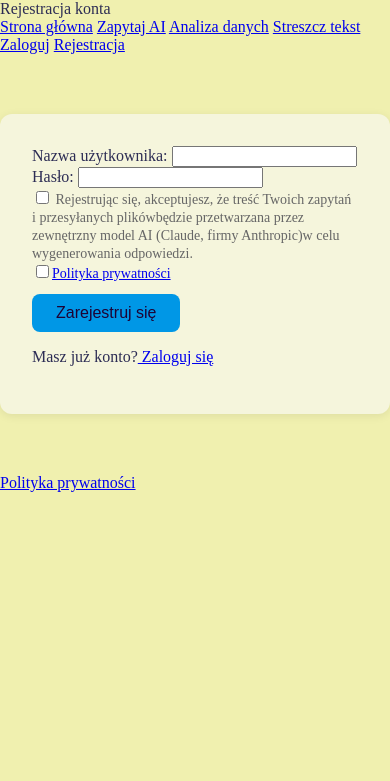
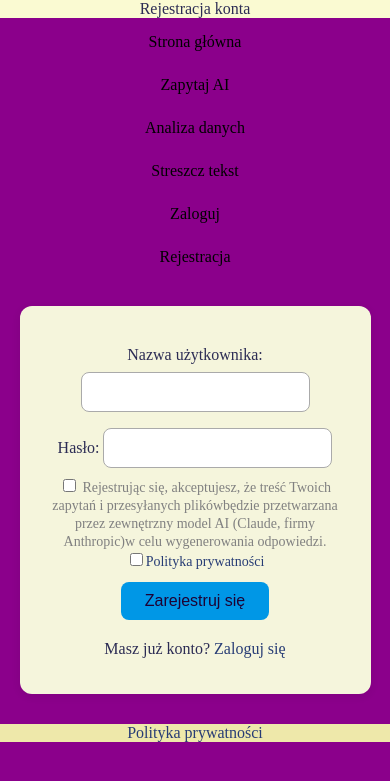
Before and after one commit to Kamil-codes/Kurs_careerwings, a Flask app: page /rejestracja in a window 390 px wide. Shown: the top 781 px of the page. Run offline with Flask 3, Linux system fonts and the light colour scheme.

Commit message:
Refactor CSS styles for improved layout and design

```diff
--- a/static/style.css
+++ b/static/style.css
@@ -5,8 +5,64 @@
 body {
     margin: 0;
     font-family: 'Times New Roman', Times, serif;
-    background-color: #f0f0Af;
+    background-color: darkmagenta;
     color: #2c2c54;
+    text-align: center;
+}
+
+header{
+    background-color: LightGoldenrodYellow;
+    text-align: center;
+    clear: both;
+}
+
+footer{
+    background-color: PaleGoldenrod;
+    text-align: center;
+    clear: both;
+}
+
+.link{
+    float: left;
+    width: 60%;
+}
+
+.user-log{
+    float: left;
+    width: 40%;
+}
+
+.link a,
+.user-log a {
+    display: inline-block;
+    padding: 10px 15px;
+    margin: 5px;
+    color: black;
+    text-decoration: none;
+}
+
+.user-log a [href$="ustawienia"]{
+    background-color: LightSteelBlue;
+    border-radius: 12px;
+}
+
+.user-log a [href$="logowanie"]{
+    background-color: PaleGreen;
+    border-radius: 12px;
+}
+
+.user-log a [href$="rejestracja"]{
+    background-color: Lavender;
+    border-radius: 12px;
+}
+
+.user-log a[href$="wyloguj"] {
+    background-color: Brown;
+    border-radius: 12px;
+}
+
+main{
+    clear: both;
 }
 
 .container {
@@ -19,7 +75,11 @@ body {
 }
 
 h1 {
-    margin-top: 1;
+    margin-top: 10px;
+}
+
+h2{
+    margin-top: 20px;
 }
 
 textarea {
@@ -30,6 +90,31 @@ textarea {
     border: 1px dashed rgb(136, 49, 49);
     border-radius: 8px;
     resize: vertical;
+}
+
+select {
+    padding: 10px;
+    margin: 10px 0;
+    border-radius: 8px;
+    border: 1px solid #aaa;
+    font-size: 16px;
+}
+
+input[type="text"],
+input[type="password"] {
+    padding: 10px;
+    margin: 8px 0;
+    border: 1px solid #aaa;
+    border-radius: 8px;
+    font-size: 16px;
+}
+
+input[type="file"] {
+    margin: 15px 0;
+}
+
+form {
+    margin: 20px 0;
 }
 
 button {
@@ -57,5 +142,51 @@ button:hover {
 
 .check{
     font-size: 14px;
-    color: #666;
+    color: grey;
 }
+
+a {
+    color: #273c75;
+    text-decoration: none;
+}
+
+a:hover {
+    text-decoration: underline;
+}
+
+ul {
+    text-align: left;
+    line-height: 1.8;
+}
+
+@media (max-width: 768px) {
+    .link,
+    .user-log {
+        float: none;
+        width: 100%;
+    }
+
+    .link a,
+    .user-log a {
+        display: block;
+        margin: 5px 0;
+    }
+
+    .container {
+        width: 90%;
+        margin: 30px auto;
+        padding: 20px;
+    }
+
+    h1 {
+        font-size: 28px;
+    }
+
+    h2 {
+        font-size: 22px;
+    }
+
+    textarea {
+        width: 100%;
+    }
+}
```
